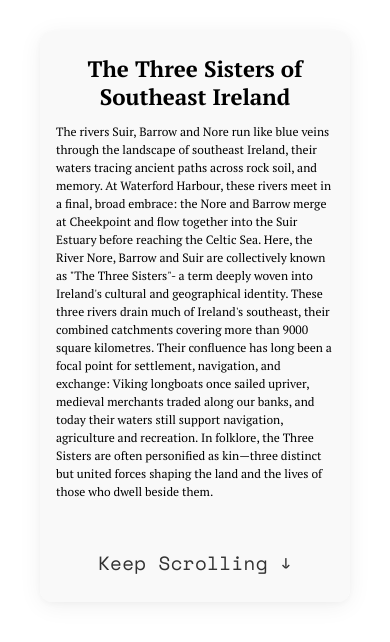
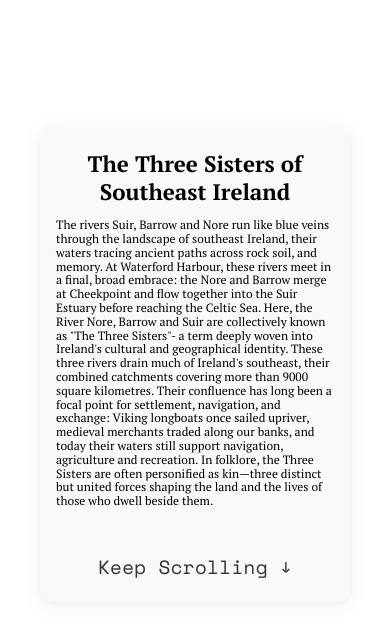
Before and after one commit to proy02/nore-scrollytelling, a SvelteKit app: page / in a window 390 px wide. Shown: the part 194-836 px from the top of the page. Built offline with nearby package versions, Linux system fonts and the light colour scheme.

Commit message:
font size tweaks

```diff
--- a/src/routes/+page.svelte
+++ b/src/routes/+page.svelte
@@ -1175,7 +1175,7 @@
 
     .intro-info-panel p {
       font-size: 0.75rem !important;
-      line-height: 1.5 !important;
+      line-height: 1.15 !important;
       margin: 0;
     }
 
```
